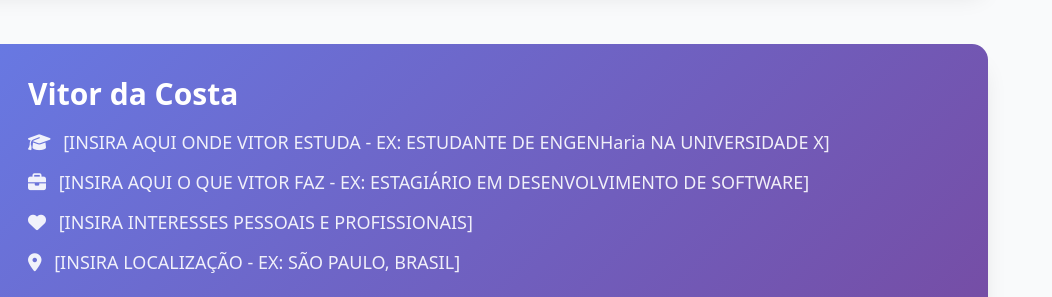
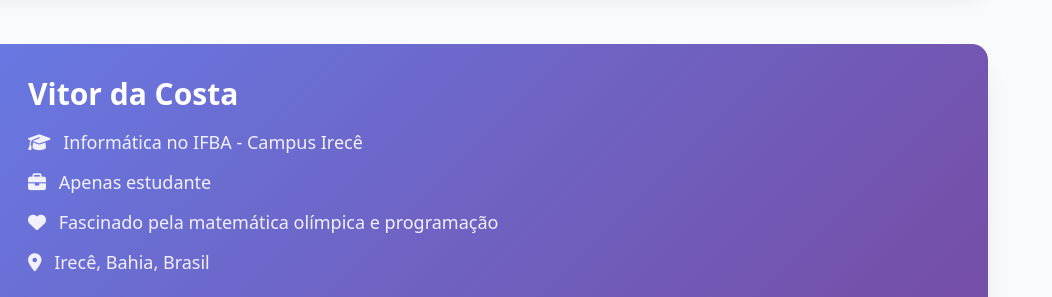
Before and after one commit to SUXMIX/Profiss-o, a plain HTML site: page index.html in a window 1280 px wide. Shown: the part 2240-2537 px from the top of the page, 228-1280 px from the left. Drawn offline with nearby package versions, Linux system fonts and the light colour scheme.

Commit message:
Update index.html

```diff
--- a/index.html
+++ b/index.html
@@ -192,19 +192,19 @@
                         <div class="space-y-3">
                             <p class="text-lg opacity-90">
                                 <i class="fas fa-graduation-cap mr-2"></i>
-                                [INSIRA AQUI ONDE VITOR ESTUDA - EX: ESTUDANTE DE ENGENHaria NA UNIVERSIDADE X]
+                                Informática no IFBA - Campus Irecê
                             </p>
                             <p class="text-lg opacity-90">
                                 <i class="fas fa-briefcase mr-2"></i>
-                                [INSIRA AQUI O QUE VITOR FAZ - EX: ESTAGIÁRIO EM DESENVOLVIMENTO DE SOFTWARE]
+                                Apenas estudante
                             </p>
                             <p class="text-lg opacity-90">
                                 <i class="fas fa-heart mr-2"></i>
-                                [INSIRA INTERESSES PESSOAIS E PROFISSIONAIS]
+                                Fascinado pela matemática olímpica e programação
                             </p>
                             <p class="text-lg opacity-90">
                                 <i class="fas fa-map-marker-alt mr-2"></i>
-                                [INSIRA LOCALIZAÇÃO - EX: SÃO PAULO, BRASIL]
+                                Irecê, Bahia, Brasil
                             </p>
                         </div>
                         <div class="flex justify-center md:justify-start space-x-4 mt-6">
```
